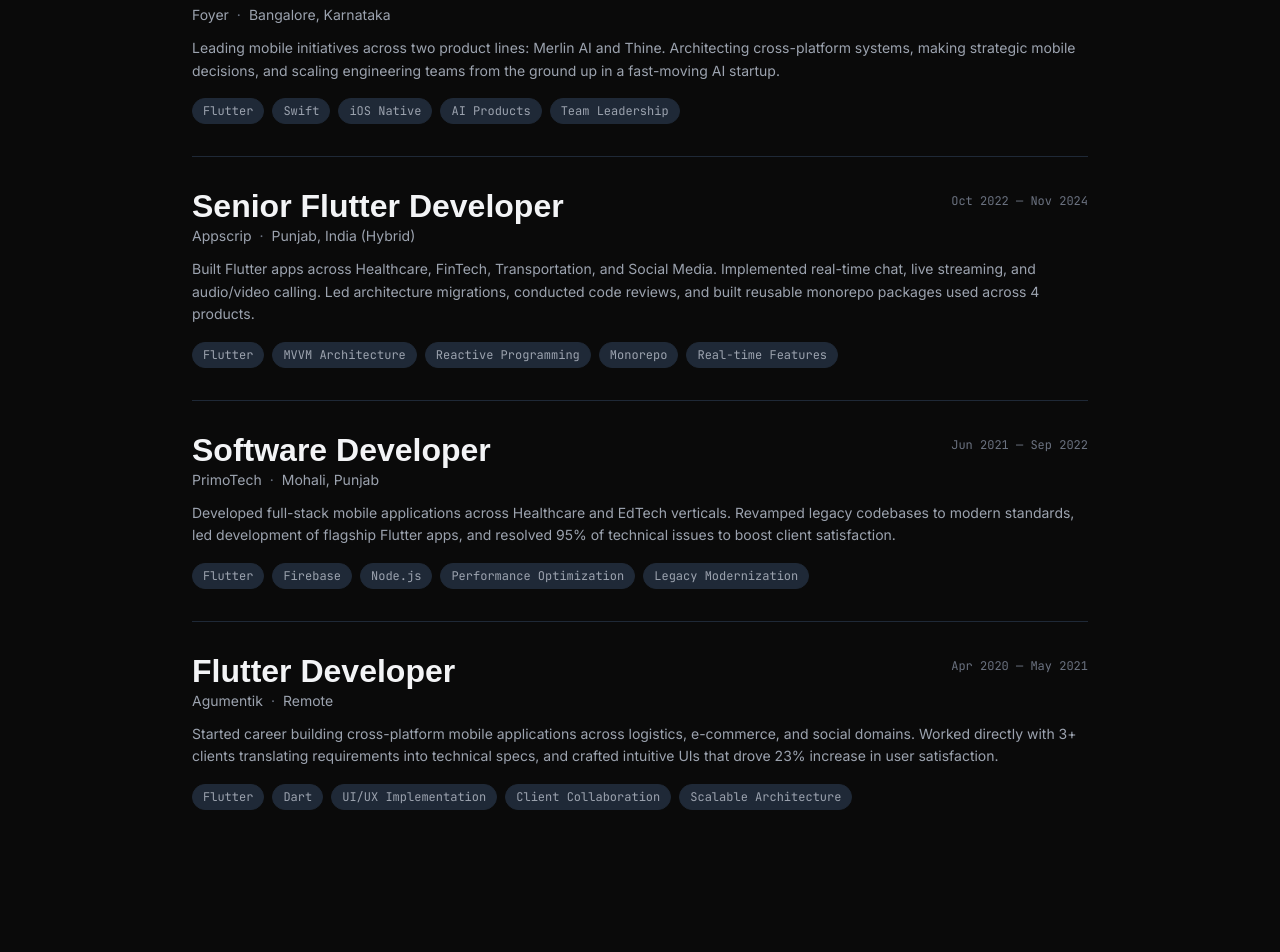
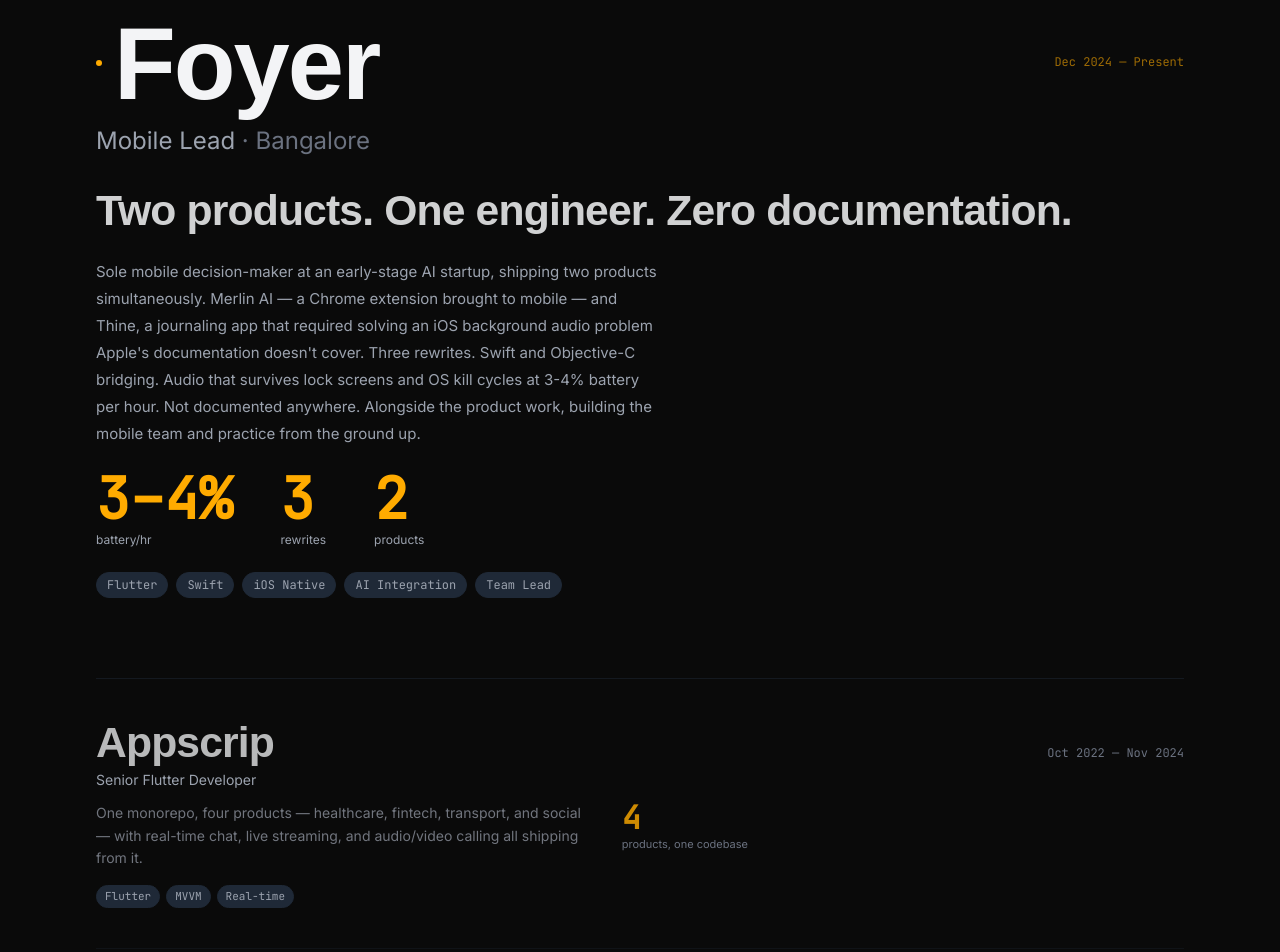
Before and after one commit to Jatin5120/portfolio, a React (Vite) app: page / in a window 1280 px wide. Shown: the part 1140-2092 px from the top of the page. Built offline with nearby package versions, Linux system fonts and the light colour scheme; a web font is replaced by a local one.

Commit message:
feat: work section redesign, unified page layout, metrics data layer

```diff
--- a/src/data/work-experience.ts
+++ b/src/data/work-experience.ts
@@ -6,39 +6,45 @@
     company: 'Foyer',
     role: 'Mobile Lead',
     duration: 'Dec 2024 — Present',
-    location: 'Bangalore, Karnataka',
+    location: 'Bangalore',
+    tagline: 'Two products. One engineer. Zero documentation.',
     description:
-      'Leading mobile initiatives across two product lines: Merlin AI and Thine. Architecting cross-platform systems, making strategic mobile decisions, and scaling engineering teams from the ground up in a fast-moving AI startup.',
-    skills: ['Flutter', 'Swift', 'iOS Native', 'AI Products', 'Team Leadership'],
+      "Sole mobile decision-maker at an early-stage AI startup, shipping two products simultaneously. Merlin AI — a Chrome extension brought to mobile — and Thine, a journaling app that required solving an iOS background audio problem Apple's documentation doesn't cover. Three rewrites. Swift and Objective-C bridging. Audio that survives lock screens and OS kill cycles at 3-4% battery per hour. Not documented anywhere. Alongside the product work, building the mobile team and practice from the ground up.",
+    skills: ['Flutter', 'Swift', 'iOS Native', 'AI Integration', 'Team Lead'],
+    metrics: [
+      { value: '3–4%', label: 'battery/hr' },
+      { value: '3', label: 'rewrites' },
+      { value: '2', label: 'products' },
+    ],
   },
   {
     id: 'appscrip',
     company: 'Appscrip',
     role: 'Senior Flutter Developer',
     duration: 'Oct 2022 — Nov 2024',
-    location: 'Punjab, India (Hybrid)',
     description:
-      'Built Flutter apps across Healthcare, FinTech, Transportation, and Social Media. Implemented real-time chat, live streaming, and audio/video calling. Led architecture migrations, conducted code reviews, and built reusable monorepo packages used across 4 products.',
-    skills: ['Flutter', 'MVVM Architecture', 'Reactive Programming', 'Monorepo', 'Real-time Features'],
+      'One monorepo, four products — healthcare, fintech, transport, and social — with real-time chat, live streaming, and audio/video calling all shipping from it.',
+    skills: ['Flutter', 'MVVM', 'Real-time'],
+    metrics: [{ value: '4', label: 'products, one codebase' }],
   },
   {
     id: 'primotech',
     company: 'PrimoTech',
     role: 'Software Developer',
     duration: 'Jun 2021 — Sep 2022',
-    location: 'Mohali, Punjab',
     description:
-      'Developed full-stack mobile applications across Healthcare and EdTech verticals. Revamped legacy codebases to modern standards, led development of flagship Flutter apps, and resolved 95% of technical issues to boost client satisfaction.',
-    skills: ['Flutter', 'Firebase', 'Node.js', 'Performance Optimization', 'Legacy Modernization'],
+      'Full rewrites of two debt-ridden codebases, healthcare and EdTech, with 95% of open technical issues resolved in the first six months.',
+    skills: ['Flutter', 'Firebase', 'Node.js'],
+    metrics: [{ value: '95%', label: 'issues resolved' }],
   },
   {
     id: 'agumentik',
     company: 'Agumentik',
     role: 'Flutter Developer',
     duration: 'Apr 2020 — May 2021',
-    location: 'Remote',
     description:
-      'Started career building cross-platform mobile applications across logistics, e-commerce, and social domains. Worked directly with 3+ clients translating requirements into technical specs, and crafted intuitive UIs that drove 23% increase in user satisfaction.',
-    skills: ['Flutter', 'Dart', 'UI/UX Implementation', 'Client Collaboration', 'Scalable Architecture'],
+      'First production apps. Three clients, fully remote, zero hand-holding — and a 23% improvement in user satisfaction across everything I shipped.',
+    skills: ['Flutter', 'Dart', 'UI/UX'],
+    metrics: [{ value: '23%', label: 'user satisfaction' }],
   },
 ]
--- a/src/sections/About.tsx
+++ b/src/sections/About.tsx
@@ -244,9 +244,10 @@
     <section
       id="about"
       aria-label="About"
-      className="py-24 lg:py-32 px-6 lg:px-16 max-w-5xl mx-auto"
+      className="py-24 lg:py-32 px-6 lg:px-16 xl:px-24"
       ref={sectionRef}
     >
+      <div className="max-w-6xl mx-auto">
       {/* Section header */}
       <div className="mb-16">
         <p className="font-mono text-xs text-tertiary uppercase tracking-widest mb-4">
@@ -339,6 +340,7 @@
           </div>
         </motion.div>
       </div>
+      </div>
     </section>
   )
 }
--- a/src/sections/Contact.tsx
+++ b/src/sections/Contact.tsx
@@ -23,14 +23,14 @@
     <section
       id="contact"
       aria-label="Contact"
-      className="py-24 lg:py-32 px-6 lg:px-16 max-w-5xl mx-auto"
+      className="py-24 lg:py-32 px-6 lg:px-16 xl:px-24"
     >
       <motion.div
         variants={containerVariants}
         initial="hidden"
         whileInView="visible"
         viewport={{ once: true, margin: '-10% 0px' }}
-        className="flex flex-col items-start gap-8"
+        className="max-w-6xl mx-auto flex flex-col items-start gap-8"
       >
         {/* Section label */}
         <motion.p variants={itemVariants} className="font-mono text-xs text-tertiary uppercase tracking-widest">
--- a/src/sections/Projects.tsx
+++ b/src/sections/Projects.tsx
@@ -63,14 +63,14 @@
     <section
       id="projects"
       aria-label="Projects"
-      className="py-24 lg:py-32 px-6 lg:px-16 max-w-5xl mx-auto"
+      className="py-24 lg:py-32 px-6 lg:px-16 xl:px-24"
     >
       <motion.div
         variants={sectionVariants}
         initial="hidden"
         whileInView="visible"
         viewport={{ once: true, margin: '-10% 0px' }}
-        className="flex flex-col gap-10"
+        className="max-w-6xl mx-auto flex flex-col gap-10"
       >
         {/* Header block */}
         <motion.div variants={childVariants} className="space-y-4">
--- a/src/sections/Work.tsx
+++ b/src/sections/Work.tsx
@@ -1,76 +1,160 @@
-import { motion } from 'framer-motion'
-import { SectionHeading } from '@/components/ui/SectionHeading'
+import { motion, useReducedMotion } from 'framer-motion'
 import { TechTag } from '@/components/ui/TechTag'
 import { workExperience } from '@/data/work-experience'
 import { EASE_OUT_EXPO } from '@/lib/motion'
 
+// ─── Animation variants ───────────────────────────────────────────────────────
+
 const containerVariants = {
   hidden: {},
-  visible: { transition: { staggerChildren: 0.12 } },
+  visible: { transition: { staggerChildren: 0.1 } },
 }
 
 const itemVariants = {
-  hidden: { opacity: 0, y: 20 },
-  visible: { opacity: 1, y: 0, transition: { duration: 0.5, ease: EASE_OUT_EXPO } },
+  hidden: { opacity: 0, y: 16 },
+  visible: { opacity: 1, y: 0, transition: { duration: 0.55, ease: EASE_OUT_EXPO } },
 }
 
+// ─── Work Section ────────────────────────────────────────────────────────────
+
 export function Work() {
+  const prefersReduced = useReducedMotion()
+  const [foyer, ...pastRoles] = workExperience
+
   return (
     <section
       id="work"
       aria-label="Work Experience"
-      className="py-24 lg:py-32 px-6 lg:px-16 max-w-5xl mx-auto"
+      className="py-24 lg:py-32 px-6 lg:px-16 xl:px-24"
+    >
+      <motion.div
+        variants={containerVariants}
+        initial={prefersReduced ? 'visible' : 'hidden'}
+        whileInView="visible"
+        viewport={{ once: true, margin: '-5% 0px' }}
+        className="max-w-6xl mx-auto"
       >
         {/* Section heading */}
-      <div className="mb-16">
-        <p className="font-mono text-xs text-tertiary uppercase tracking-widest mb-4">Experience</p>
-        <SectionHeading className="text-3xl lg:text-4xl">Where I've worked</SectionHeading>
+        <motion.div variants={itemVariants} className="mb-10 lg:mb-14">
+          <h2 className="font-heading font-bold text-3xl lg:text-4xl text-heading">
+            The work that shaped how I build.
+          </h2>
+        </motion.div>
+
+        {/* ── Foyer — current role, no card ──────────────────────────── */}
+        <motion.div variants={itemVariants} className="mb-14 lg:mb-20">
+          {/* Company name — the visual anchor */}
+          <div className="flex items-baseline justify-between gap-4 mb-1">
+            <div className="flex items-center gap-3">
+              <span className="inline-block w-1.5 h-1.5 rounded-sm bg-primary shrink-0" aria-hidden="true" />
+              <h3 className="font-heading font-bold text-4xl lg:text-5xl text-heading tracking-tight leading-none">
+                {foyer.company}
+              </h3>
+            </div>
+            <span className="font-mono text-xs text-primary/60 whitespace-nowrap hidden sm:block">
+              {foyer.duration}
+            </span>
           </div>
 
-      {/* Experience list */}
+          {/* Role + mobile date */}
+          <div className="flex items-baseline justify-between gap-4 mt-2 mb-6">
+            <p className="text-secondary text-lg font-body">
+              {foyer.role}
+              {foyer.location && (
+                <span className="text-tertiary"> · {foyer.location}</span>
+              )}
+            </p>
+            <span className="font-mono text-xs text-primary/60 whitespace-nowrap sm:hidden">
+              {foyer.duration}
+            </span>
+          </div>
+
+          {/* Tagline */}
+          {foyer.tagline && (
+            <p className="font-heading font-semibold text-xl lg:text-2xl text-heading/85 tracking-tight leading-snug mb-5">
+              {foyer.tagline}
+            </p>
+          )}
+
+          {/* Description */}
+          <p className="text-secondary text-[15px] leading-[1.8] max-w-[60ch] mb-6">
+            {foyer.description}
+          </p>
+
+          {/* Metrics — inline, no panel */}
+          {foyer.metrics && foyer.metrics.length > 0 && (
+            <div className="flex flex-wrap gap-8 lg:gap-12 mb-6">
+              {foyer.metrics.map((m) => (
+                <div key={m.label}>
+                  <span className="font-mono font-bold text-2xl lg:text-3xl text-primary leading-none block">
+                    {m.value}
+                  </span>
+                  <p className="text-secondary text-xs mt-1">{m.label}</p>
+                </div>
+              ))}
+            </div>
+          )}
+
+          {/* Skills */}
+          <div className="flex flex-wrap gap-2">
+            {foyer.skills.map((skill) => (
+              <TechTag key={skill}>{skill}</TechTag>
+            ))}
+          </div>
+        </motion.div>
+
+        {/* ── Separator ──────────────────────────────────────────────── */}
+        <motion.div variants={itemVariants}>
+          <div className="h-px bg-subtle/50" aria-hidden="true" />
+        </motion.div>
+
+        {/* ── Past roles — editorial rows ─────────────────────────────── */}
+        {pastRoles.map((job) => {
+          const metric = job.metrics?.[0]
+
+          return (
             <motion.div
-        variants={containerVariants}
-        initial="hidden"
-        whileInView="visible"
-        viewport={{ once: true, margin: '-10% 0px' }}
-        className="divide-y divide-subtle"
-      >
-        {workExperience.map((job) => (
-          <motion.article
               key={job.id}
               variants={itemVariants}
-            className="py-8 first:pt-0 last:pb-0"
+              className="group py-8 lg:py-10 border-b border-subtle/30 last:border-b-0"
             >
-            {/* Header row */}
-            <div className="flex flex-col sm:flex-row sm:items-start sm:justify-between gap-1 mb-3">
-              <div>
-                <h3 className="font-heading font-semibold text-xl text-heading leading-tight">
-                  {job.role}
+              {/* Company + date row */}
+              <div className="flex items-baseline justify-between gap-4 mb-1">
+                <h3 className="font-heading font-semibold text-xl lg:text-2xl text-heading/75 tracking-tight leading-tight transition-colors duration-200 group-hover:text-heading">
+                  {job.company}
                 </h3>
-                <p className="text-secondary text-sm mt-0.5">
-                  {job.company}
-                  <span className="text-tertiary mx-2">·</span>
-                  {job.location}
-                </p>
-              </div>
-              <span className="font-mono text-xs text-tertiary whitespace-nowrap sm:mt-1">
+                <span className="font-mono text-xs text-tertiary whitespace-nowrap">
                   {job.duration}
                 </span>
               </div>
 
-            {/* Description */}
-            <p className="text-secondary text-sm leading-relaxed mb-4">
+              {/* Role */}
+              <p className="text-secondary text-sm mb-3">{job.role}</p>
+
+              {/* Description + metric */}
+              <div className="flex flex-col sm:flex-row sm:items-start sm:gap-10">
+                <p className="text-secondary/70 text-sm leading-relaxed flex-1 max-w-[55ch]">
                   {job.description}
                 </p>
+                {metric && (
+                  <div className="mt-3 sm:mt-0 shrink-0">
+                    <span className="font-mono font-bold text-xl text-primary/80 leading-none block">
+                      {metric.value}
+                    </span>
+                    <p className="text-tertiary text-[11px] mt-0.5">{metric.label}</p>
+                  </div>
+                )}
+              </div>
 
-            {/* TechTag pills — max 5, neutral, NOT orange */}
-            <div className="flex flex-wrap gap-2">
-              {job.skills.slice(0, 5).map((skill) => (
-                <TechTag key={skill}>{skill}</TechTag>
+              {/* Skills */}
+              <div className="flex flex-wrap gap-1.5 mt-4">
+                {job.skills.map((skill) => (
+                  <TechTag key={skill} className="text-[11px] px-2 py-0.5">{skill}</TechTag>
                 ))}
               </div>
-          </motion.article>
-        ))}
+            </motion.div>
+          )
+        })}
       </motion.div>
     </section>
   )
--- a/src/styles/globals.css
+++ b/src/styles/globals.css
@@ -69,6 +69,10 @@
 
     /* Primary color RGB channels (for rgba/rgb usage in gradients/glows) */
     --color-primary-rgb: 255 171 0;
+
+    /* Muted card surfaces (for secondary content like past work roles) */
+    --color-card-muted: rgb(22 26 34 / 0.6);
+    --color-border-muted: rgb(55 65 81 / 0.5);
   }
 
   *,
```
Also changed, not shown: src/types/index.ts (+8 -1 lines), 9 other files (tests, documents, lock files or other folders). Lines whose indentation alone changed are shown as unchanged.
